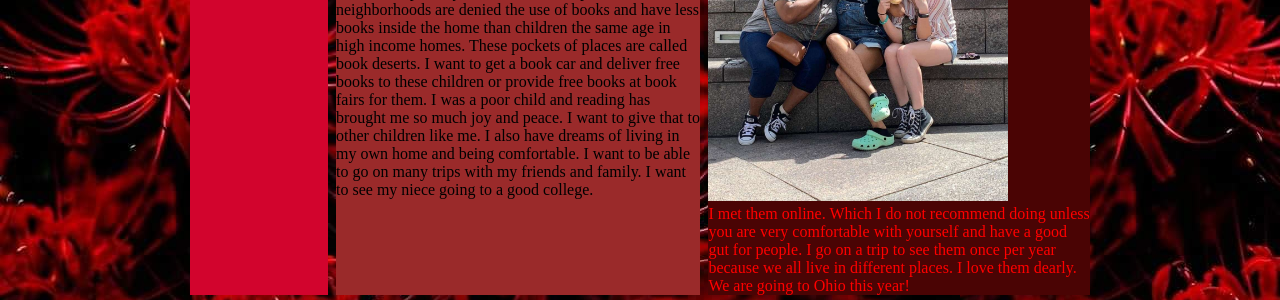
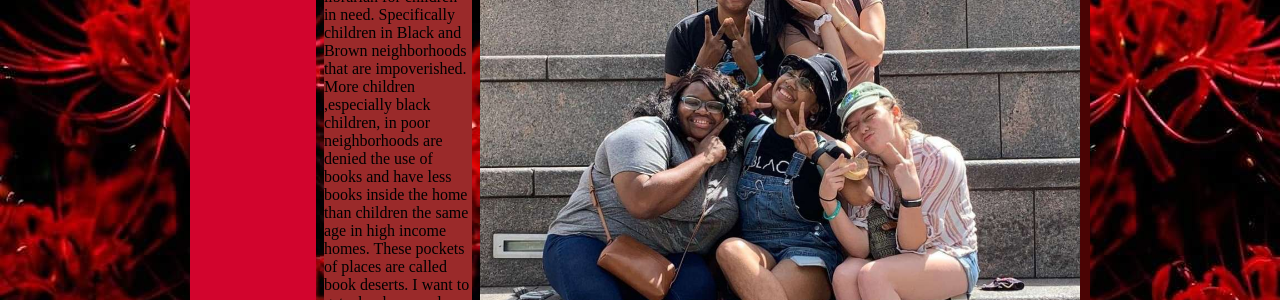
Before and after one commit to lwbridge/IUI, a plain HTML site: page S531/module6/dream.html in a window 1280 px wide. Shown: the part 273-573 px from the top of the page. Drawn offline with Linux system fonts and the light colour scheme.

Commit message:
Update dream.css

```diff
--- a/S531/module6/dream.css
+++ b/S531/module6/dream.css
@@ -1,6 +1,6 @@
         img		{
-		width: 300px;
-		hight: 300px;
+		width: 600px;
+		hight: 200px;
 			position: relative;
 		}
 		            body {
```
